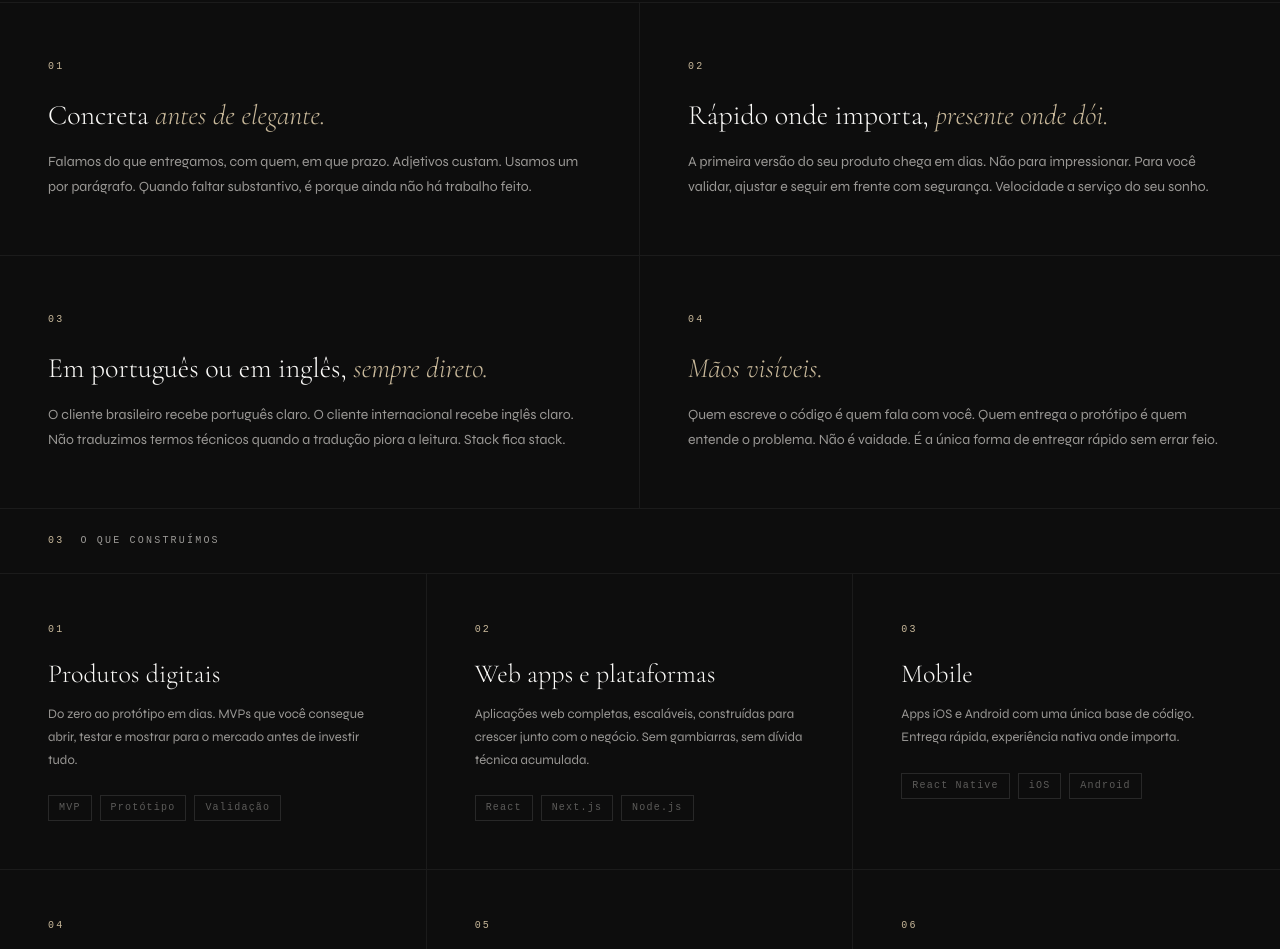
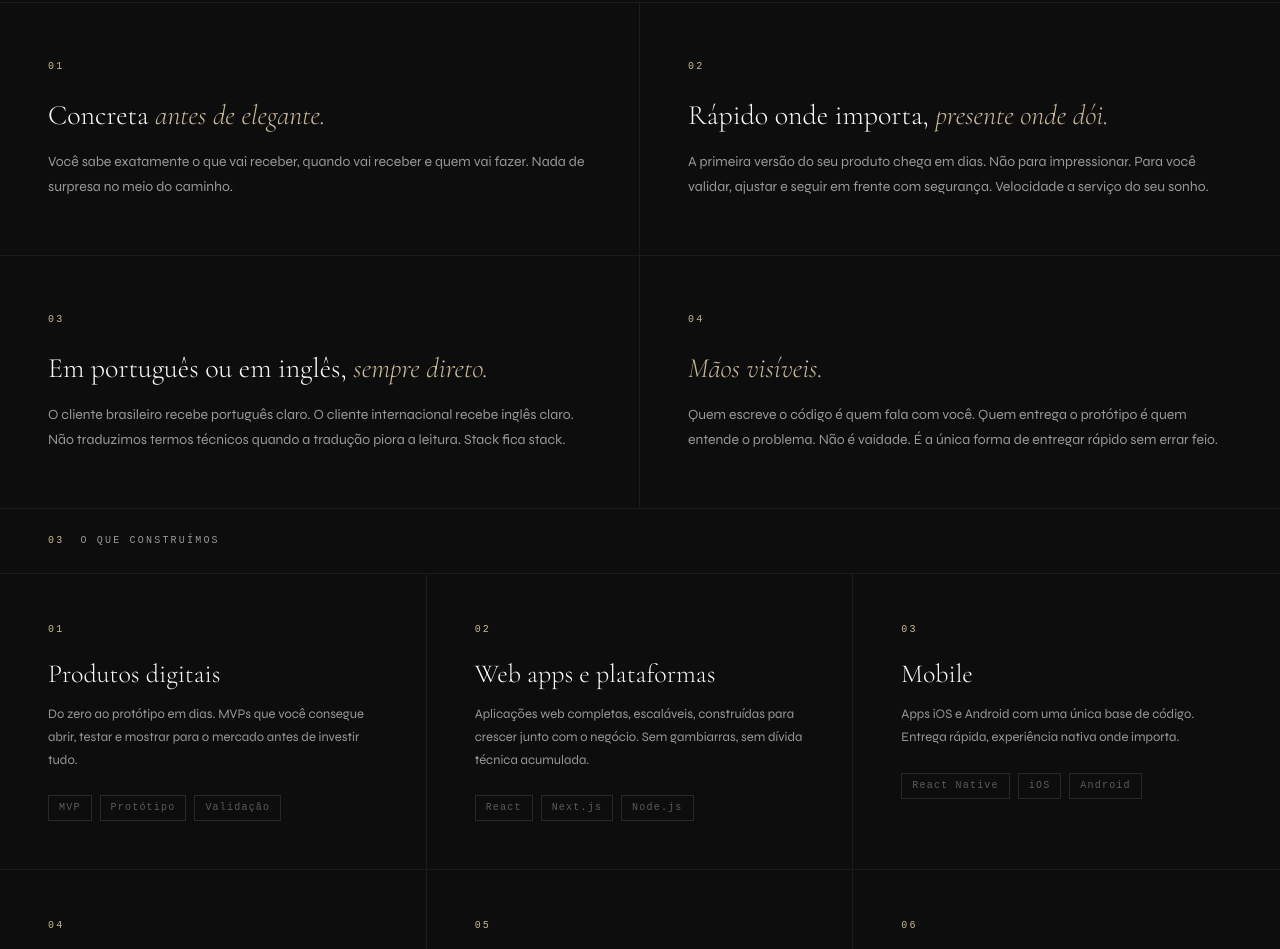
Before and after one commit to SWAapp55673/keiroLandingPage, a plain HTML site: page index.html in a window 1280 px wide. Shown: the part 1691-2640 px from the top of the page. Drawn offline with nearby package versions, Linux system fonts and the light colour scheme; a web font is replaced by a local one.

Commit message:
update principle 01 body copy
Co-Authored-By: Claude Sonnet 4.6 <noreply@anthropic.com>

```diff
--- a/index.html
+++ b/index.html
@@ -704,7 +704,7 @@
     <div class="princ">
       <div class="princ__num">01</div>
       <h3 class="princ__title">Concreta <em>antes de elegante.</em></h3>
-      <p class="princ__body">Falamos do que entregamos, com quem, em que prazo. Adjetivos custam. Usamos um por parágrafo. Quando faltar substantivo, é porque ainda não há trabalho feito.</p>
+      <p class="princ__body">Você sabe exatamente o que vai receber, quando vai receber e quem vai fazer. Nada de surpresa no meio do caminho.</p>
     </div>
     <div class="princ">
       <div class="princ__num">02</div>
```
